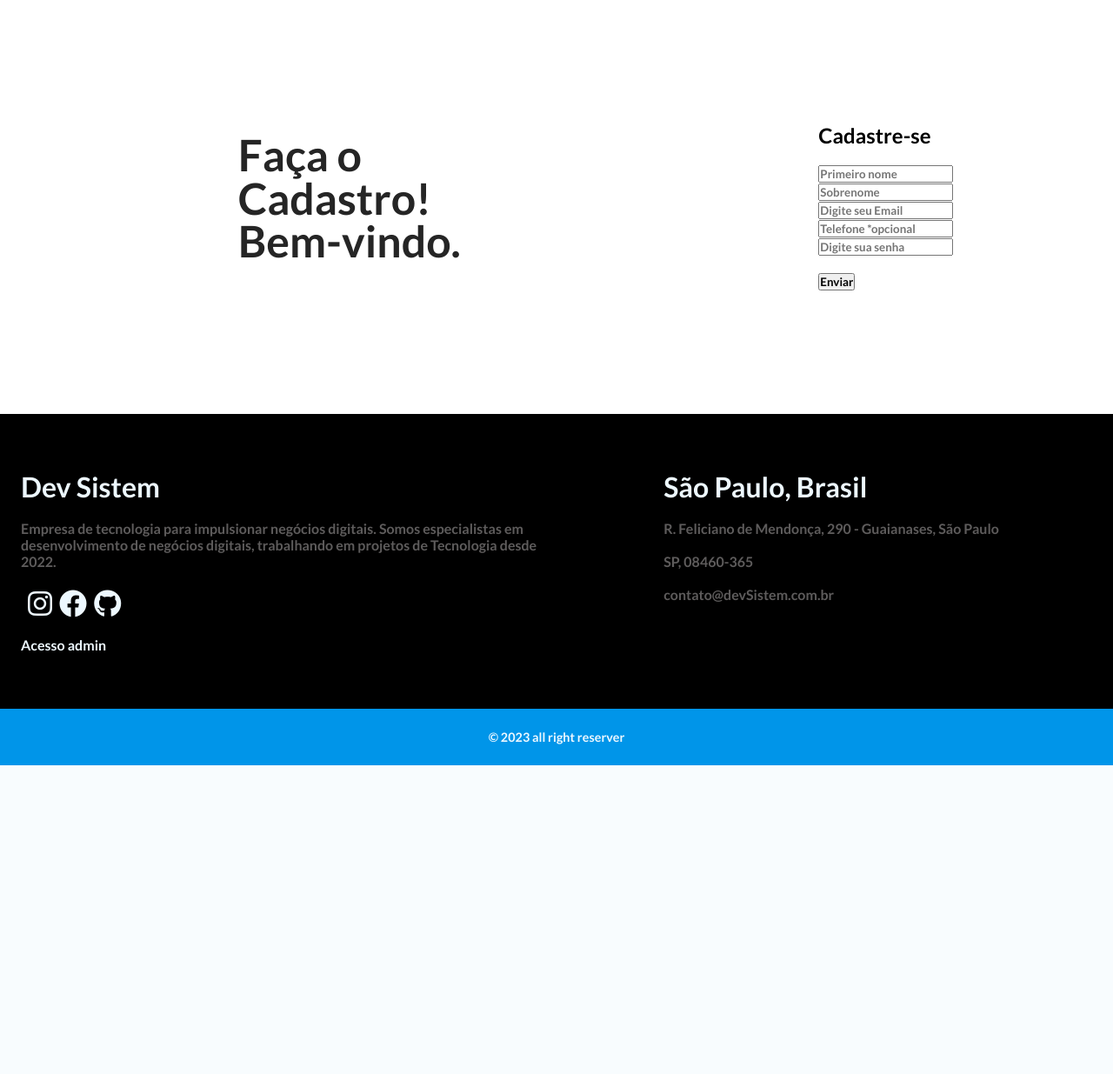
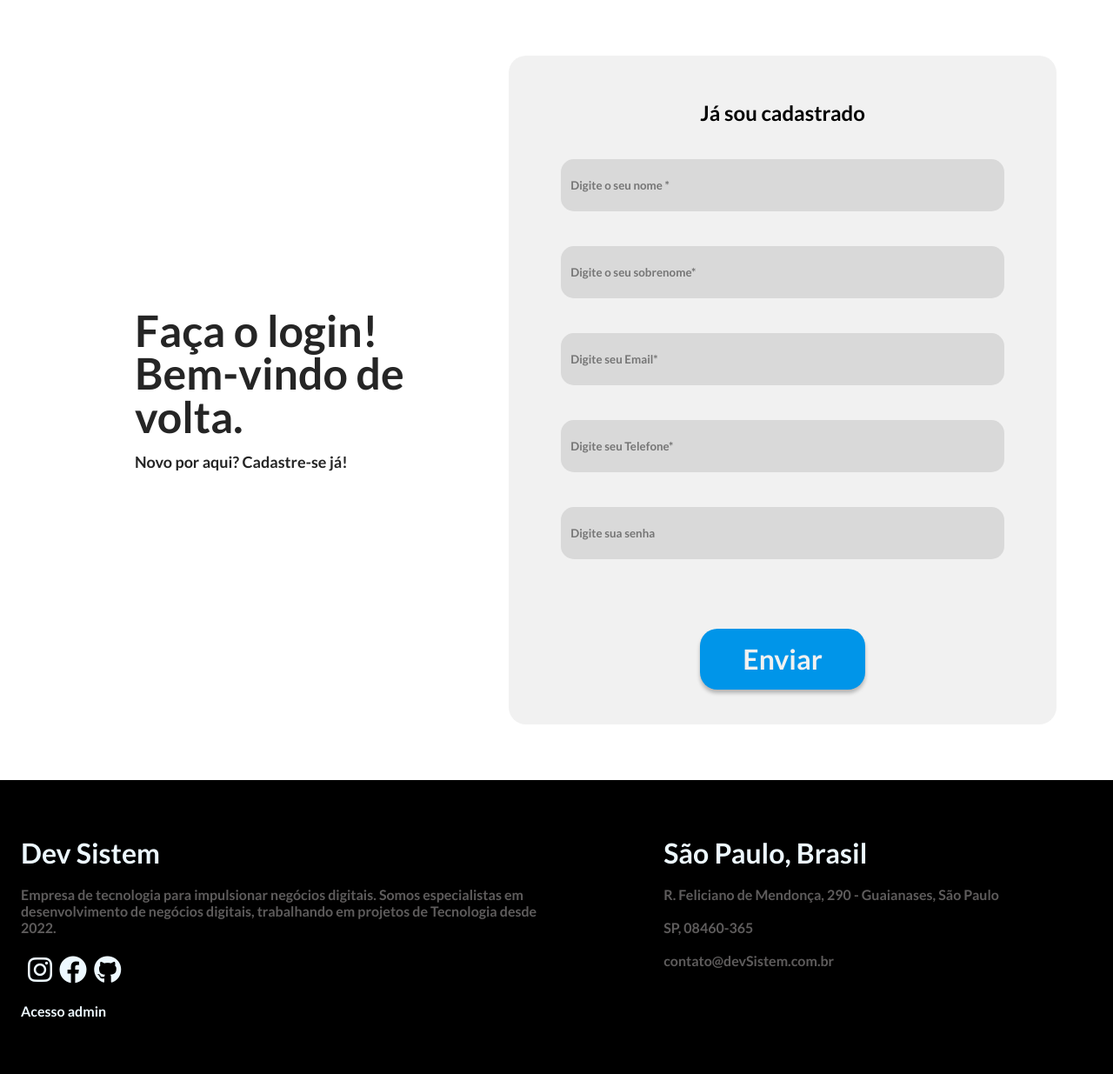
Before and after one commit to RafaBertacelli/DevSistem, a PHP site: page /cadastro.php in a window 1280 px wide. Shown: the part 148-1383 px from the top of the page at 87% size. Before the commit the page ends 1028 px from the top, so only its background shows below. Run offline with PHP 8.4, Linux system fonts and the light colour scheme.

Commit message:
Update cadastro.php

```diff
--- a/cadastro.php
+++ b/cadastro.php
@@ -4,48 +4,58 @@ include("cabecalho.php");
 <?php include("admin/conexao.php"); ?>
 
 
-
- <main>
-    <selection>
-	<div class="login">
+<div class="login">
             <div class="contato-mensagem">
                 <div class="contato-mensagem-titulo">
-                    Faça o Cadastro! <br> Bem-vindo.
+                    Faça o login! <br> Bem-vindo de volta.
                 </div>
                 <br>
+                <div class="contato-mensagem-textinho">
+                   Novo por aqui? Cadastre-se já!
+                </div>
             </div>
 
-            <div class="contato-Mensagem">
-                <div class="textoCadastro">
-                    <h2>Cadastre-se</h2>
+            <div class="inputs">
+                <div class="textoLogin">
+                    <h2>Já sou cadastrado</h2>
                 </div>
 
                 <br>
 
-                <form class="form-cadastro" action="admin/cadastro-admin.php" method="POST">
+                <form class="form-contato" action="cadastro.php" method="POST">
+                    <div class="contato-input-div">
+                        <input class="contato-input" type="text" placeholder="Digite o seu nome *" name="nomeCadas" required>
+                    </div>
+                    <div class="contato-input-div">
+                        <input class="contato-input" type="text" placeholder="Digite o seu sobrenome*" name="sobrenomeCadas" required>
+                    </div>
 
-                        <div class="cadastro-input">
-                            <input class="cadastro-input" type= "text" name="nomeCadas" placeholder="Primeiro nome" class="caixa-cadastro" required>
-				<br>
-			    <input class="cadastro-input" type = "text" name="sobrenomeCadas" placeholder="Sobrenome" class="caixa-cadastro" required>
-			       <br>
-			    <input class="cadastro-input" type=  "email" name="emailCadas" placeholder="Digite seu Email" class="caixa-cadastro" required>
-			       <br>
-		            <input class="cadastro-input" type= "text" name="telefoneCadas" placeholder="Telefone *opcional" class="caixa-cadastro">
-			       <br>
-                            <input class="cadastro-input" type= "text" name="senha" placeholder="Digite sua senha" class="caixa-cadastro" required>
-                        </div>
+                    <div class="contato-input-div">
+                        <input class="contato-input" type='email' id='email' name='emailCadas' placeholder="Digite seu Email*" required>
+                    </div>
+                    <div class="contato-input-div">
+                        <input class="contato-input" type='text' id='email' name='telefoneCadas' placeholder="Digite seu Telefone*" required>
+                    </div>
 
-                        <br>
+                    <div class="contato-input-div">
+                        <input class="contato-input" type="text" placeholder="Digite sua senha" name="senha" required>
+                    </div>
 
-                        <div class="enviarCadastro">
-                           <input class="cadastro-botao" type="submit" name="submit" id="submit" value="Enviar">
-                        </div>
+
+
+
+
+                    <div class="contato-bt">
+                        <input class="contato-botao" type="submit" name="submit" id="submit" value="Enviar">
+                    </div>
+
                 </form>
+
+
             </div>
-	</div>
-    </selection>
-</main>
+</div>
+
+
 <?php
 include("footer.php");
 ?>
```
